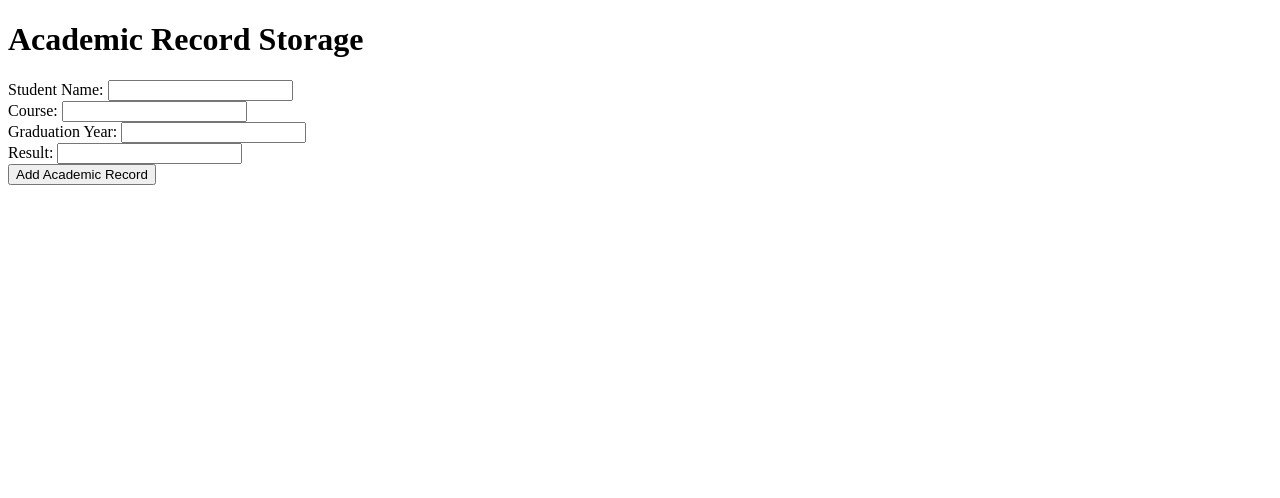
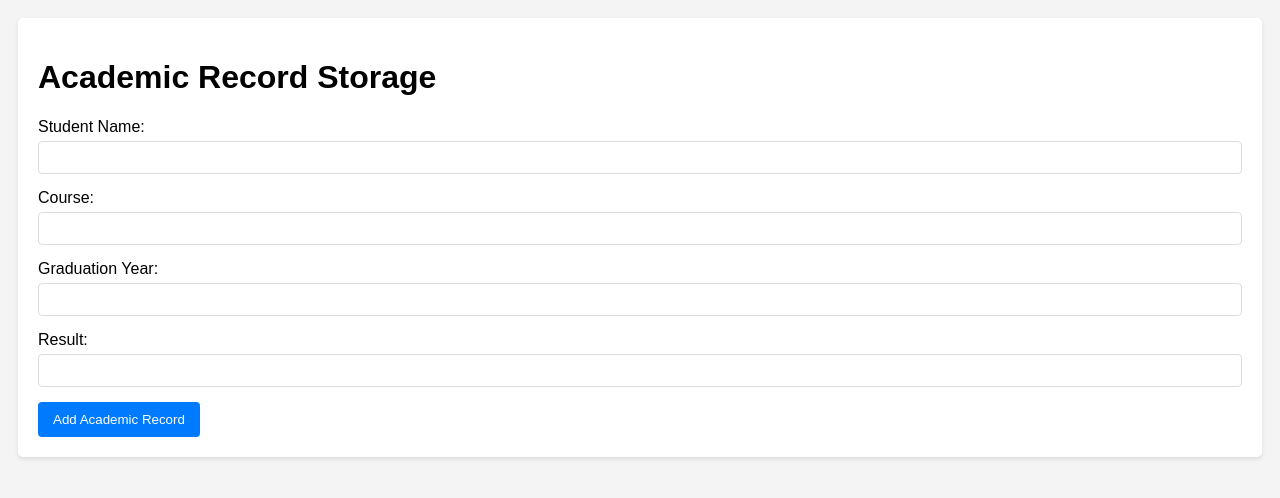
Before and after one commit to sushanthreddy009/Academy_Record_Storage_Using_Blockchain, a plain HTML site: page frontend/index.html in a window 1280 px wide. Drawn offline with Linux system fonts and the light colour scheme.

Commit message:
Update index.html

```diff
--- a/frontend/index.html
+++ b/frontend/index.html
@@ -4,23 +4,82 @@
     <meta charset="UTF-8">
     <meta name="viewport" content="width=device-width, initial-scale=1.0">
     <title>Academic Record Storage</title>
+    <style>
+        body {
+            font-family: Arial, sans-serif;
+            background-color: #f4f4f4;
+            padding: 10px;
+        }
+        .container {
+            background: #fff;
+            padding: 20px;
+            border-radius: 5px;
+            box-shadow: 0 2px 4px rgba(0, 0, 0, 0.1);
+        }
+        .form-group {
+            margin-bottom: 15px;
+        }
+        label {
+            display: block;
+            margin-bottom: 5px;
+        }
+        input[type="text"],
+        input[type="number"] {
+            width: 100%;
+            padding: 8px;
+            border: 1px solid #ddd;
+            border-radius: 4px;
+            box-sizing: border-box;
+        }
+        button {
+            background-color: #007bff;
+            color: white;
+            padding: 10px 15px;
+            border: none;
+            border-radius: 4px;
+            cursor: pointer;
+        }
+        button:hover {
+            background-color: #0056b3;
+        }
+    </style>
 </head>
 <body>
+    <div class="container">
         <h1>Academic Record Storage</h1>
+        <div class="form-group">
             <label for="studentName">Student Name:</label>
             <input type="text" id="studentName" required>
-    <br>
+        </div>
+        <div class="form-group">
             <label for="course">Course:</label>
             <input type="text" id="course" required>
-    <br>
+        </div>
+        <div class="form-group">
             <label for="graduationYear">Graduation Year:</label>
             <input type="number" id="graduationYear" required>
-    <br>
+        </div>
+        <div class="form-group">
             <label for="result">Result:</label>
             <input type="text" id="result" required>
-    <br>
-    <button onclick="addRecord()">Add Academic Record</button>
+        </div>
+        <button type="button" onclick="addRecord()">Add Academic Record</button>
+    </div>
 
-    <script src="script.js"></script>
+    <script>
+        function addRecord() {
+            const studentName = document.getElementById('studentName').value;
+            const course = document.getElementById('course').value;
+            const graduationYear = document.getElementById('graduationYear').value;
+            const result = document.getElementById('result').value;
+
+            if (!studentName || !course || !graduationYear || !result) {
+                alert('Please fill in all fields.');
+                return;
+            }
+
+            alert(`Academic record for ${studentName} added successfully!`);
+        }
+    </script>
 </body>
 </html>
```
Lines whose indentation alone changed are shown as unchanged.
